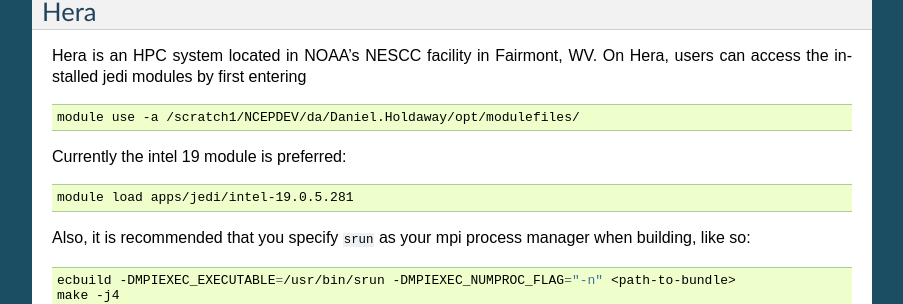
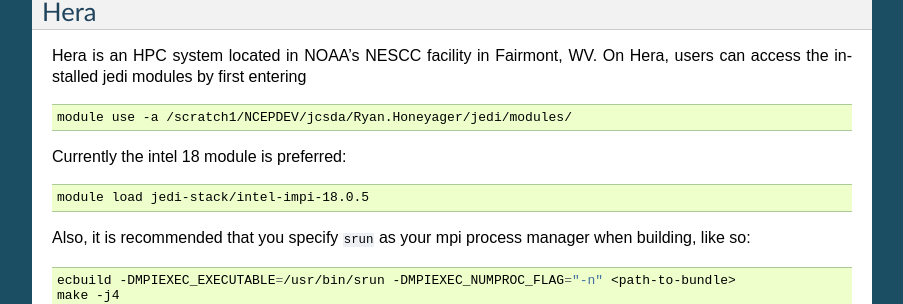
Before and after one commit to JCSDA/jedi-docs, a Sphinx documentation site: the page built from docs/developer/jedi_environment/modules.rst, in a window 1280 px wide and 900 px high, scrolled down 1566 px. Shown: the part 150-454 px from the top of the window, without its empty margins (198-1101 px from the left). Built offline with Sphinx 7.4.7, drawn with Linux system fonts in a browser that asks for light colours.

Commit message:
Updating location of hera modules (#180)

```diff
--- a/docs/developer/jedi_environment/modules.rst
+++ b/docs/developer/jedi_environment/modules.rst
@@ -94,13 +94,13 @@
 
 .. code :: bash
 
-  module use -a /scratch1/NCEPDEV/da/Daniel.Holdaway/opt/modulefiles/
+  module use -a /scratch1/NCEPDEV/jcsda/Ryan.Honeyager/jedi/modules/
 
-Currently the intel 19 module is preferred:
+Currently the intel 18 module is preferred:
 
 .. code :: bash
 
-  module load apps/jedi/intel-19.0.5.281
+  module load jedi-stack/intel-impi-18.0.5
 
 Also, it is recommended that you specify :code:`srun` as your mpi process manager when building, like so:
 
```
